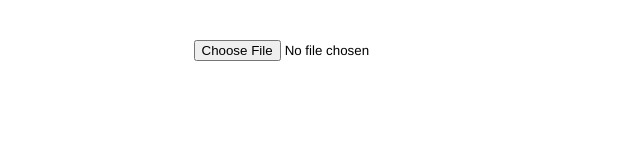
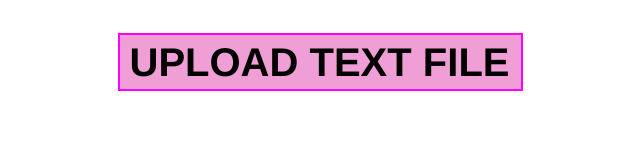
Before and after one commit to robhitt/remove-dupes, a plain HTML site: page index.html in a window 1280 px wide. Shown: the whole page, without its empty margins (320-960 px from the left). Drawn offline with Linux system fonts and the light colour scheme.

Commit message:
hide input field and create custom upload button

```diff
--- a/css/master.css
+++ b/css/master.css
@@ -9,3 +9,27 @@
   margin: 40px auto 8px;
   text-align: center;
 }
+
+.input-field {
+  height: 0.1px;
+  width: 0.1px;
+  opacity: 0;
+  overflow: hidden;
+  position: absolute;
+  z-index: -1;
+}
+
+#open-file,
+.click-me {
+  cursor: pointer;
+}
+
+.click-me {
+  border: 2px solid fuchsia;
+  background-color: #ef9fd5;
+  font-size: 40px;
+  padding: 5px 11px 5px 10px;
+  text-align: center;
+  font-weight: 700;
+
+}
--- a/index.html
+++ b/index.html
@@ -15,7 +15,8 @@
 
 <div class="outer-container">
 
-  <input type="file" id="open-file" class="rob" />
+  <input type="file" id="open-file" class="input-field" />
+  <label for="open-file" class="click-me">UPLOAD TEXT FILE</label>
   <br>
 
 </div>
```
